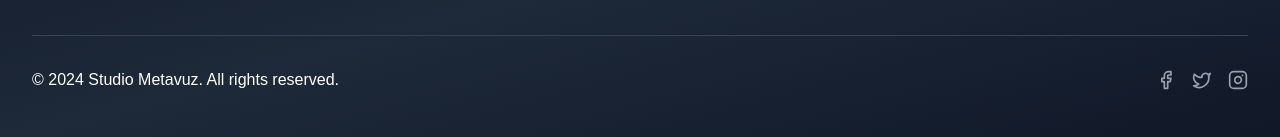
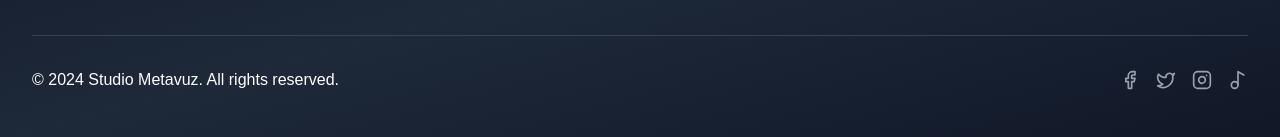
Before and after one commit to EricStephen12/studio-metavuz, a Next.js app: page / in a window 1280 px wide. Shown: the part 3382-3519 px from the top of the page. Built offline with nearby package versions, Linux system fonts and the light colour scheme.

Commit message:
Add Music2 icon to page and footer components; update social media links to include TikTok

```diff
--- a/src/app/page.tsx
+++ b/src/app/page.tsx
@@ -1,7 +1,7 @@
 'use client';
 
 import { motion } from 'framer-motion';
-import { Play, Music, Headphones, Mic, Facebook, Twitter, Instagram} from 'lucide-react';
+import { Play, Music, Headphones, Mic, Facebook, Twitter, Instagram, Music2} from 'lucide-react';
 import Link from 'next/link';
 import Image from 'next/image';
 import { useState } from 'react';
--- a/src/components/Footer.tsx
+++ b/src/components/Footer.tsx
@@ -1,7 +1,7 @@
 'use client';
 
 import { motion } from 'framer-motion';
-import { Music, MapPin, Phone, Mail, Facebook, Twitter, Instagram } from 'lucide-react';
+import { Music, MapPin, Phone, Mail, Facebook, Twitter, Instagram, Music2 } from 'lucide-react';
 
 const Footer = () => {
   return (
@@ -110,6 +110,14 @@ const Footer = () => {
               >
                 <Instagram className="h-5 w-5" />
               </a>
+              <a
+                href="https://tiktok.com/@Metavuz"
+                target="_blank"
+                rel="noopener noreferrer"
+                className="text-gray-400 hover:text-cyan-400 transition-colors duration-200"
+              >
+                <Music2 className="h-5 w-5" />
+              </a>
             </div>
           </div>
         </motion.div>
```
